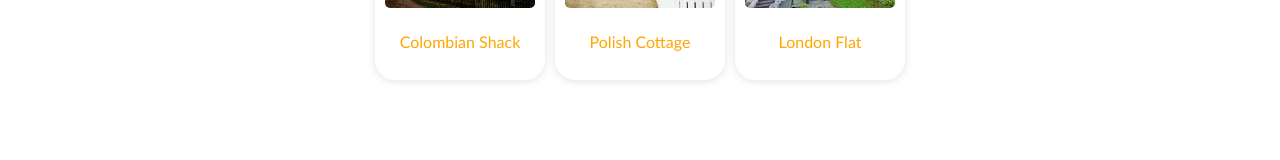
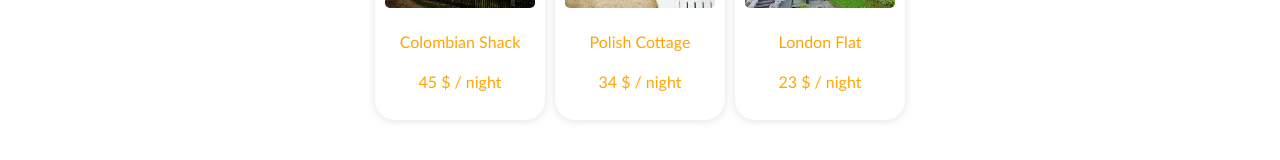
Before and after one commit to vinicius77/couchsurfing-ts, a React (Vite) app: page / in a window 1280 px wide. Shown: the part 263-423 px from the top of the page. Built offline with nearby package versions, Linux system fonts and the light colour scheme.

Commit message:
fix(user-loyalty): improve usr Loyalty declaration, show price only for logged user with permissions set

```diff
--- a/src/components/Card/Card.tsx
+++ b/src/components/Card/Card.tsx
@@ -1,14 +1,16 @@
 import { Property } from "../../mockData/properties";
+import { loggedUser } from "../../mockData/user";
 import "./styles.css";
 
-type PropertyPreview = Pick<Property, "title" | "image">;
+type PropertyPreview = Pick<Property, "title" | "image" | "price">;
 
 const Card = (props: PropertyPreview) => {
-  const { image, title } = props;
+  const { image, title, price } = props;
   return (
     <div className="card">
       <img src={image} alt={title} />
       <p>{title}</p>
+      {loggedUser.permissions && <p>{price} $ / night</p>}
     </div>
   );
 };
--- a/src/components/Properties/Properties.tsx
+++ b/src/components/Properties/Properties.tsx
@@ -6,8 +6,8 @@ const Properties = () => {
     <div>
       <h3>Other Properties recommended to you:</h3>
       <div className="flex">
-        {properties.map(({ image, title }) => (
-          <Card key={image} image={image} title={title} />
+        {properties.map(({ image, title, price }) => (
+          <Card key={image} image={image} title={title} price={price} />
         ))}
       </div>
     </div>
--- a/src/mockData/reviews.ts
+++ b/src/mockData/reviews.ts
@@ -9,6 +9,7 @@ export type Review = {
   stars: number;
   loyaltyUser: Loyality;
   date: string;
+  description?: string;
 };
 
 const reviews: Review[] = [
@@ -17,6 +18,7 @@ const reviews: Review[] = [
     stars: 5,
     loyaltyUser: Loyality.GOLD_USER,
     date: "01-04-2021",
+    description: "Great hosts, location was a bit further than said",
   },
   {
     name: "Hanna",
--- a/src/utils/review.ts
+++ b/src/utils/review.ts
@@ -4,7 +4,7 @@ import { sortReviewsByDate } from "./array";
 export function showReviewTotal(
   value: number,
   reviewer: string,
-  isLoyalty: string
+  isLoyalty: Loyality
 ): string {
   const iconDisplay = isLoyalty === Loyality.GOLD_USER ? "⭐" : "";
   return `reviews: ${value.toString()} | last reviewed by ${reviewer} ${iconDisplay}`;
```
